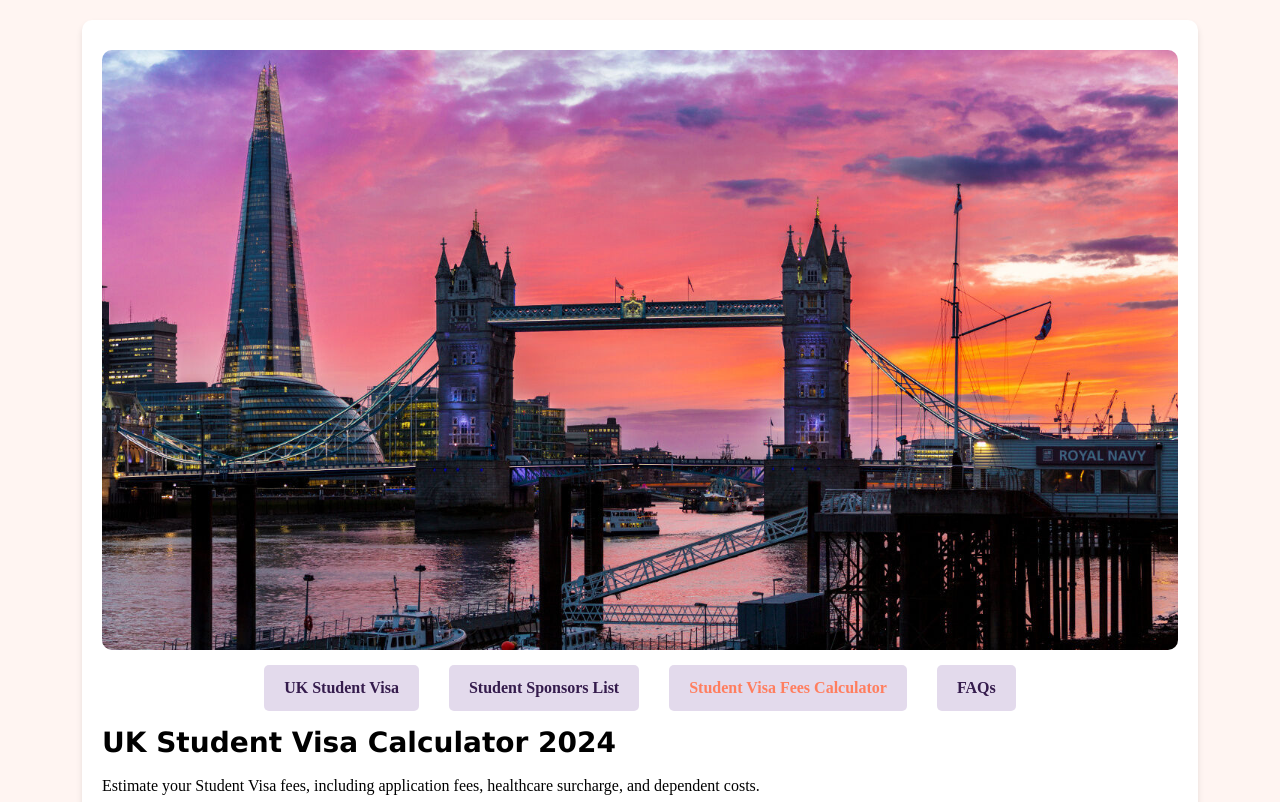
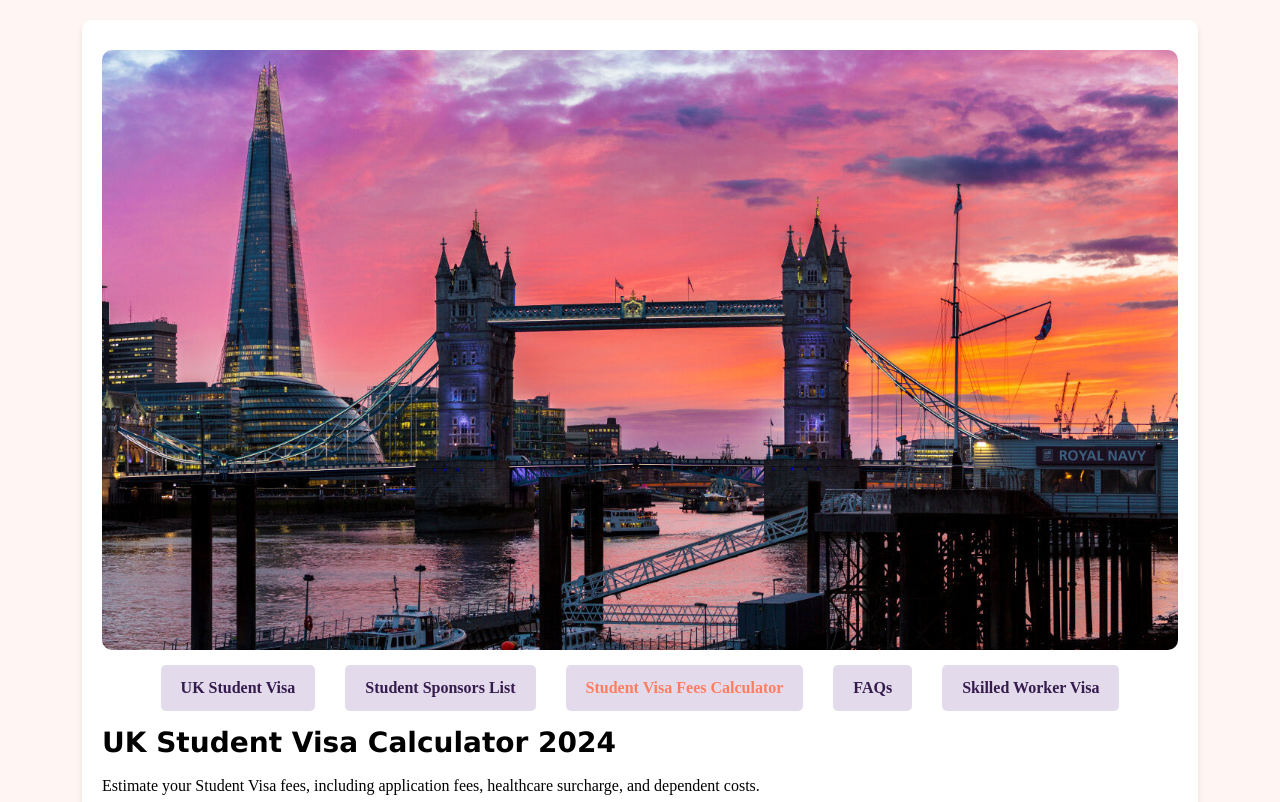
Before and after one commit to tutenstein/uk-student-sponsor, a website built with webpack: page public/calculate-student-visa-cost/index.html in a window 1280 px wide. Shown: the top 802 px of the page. Built offline with nearby package versions, Linux system fonts and the light colour scheme.

Commit message:
update seo

```diff
--- a/public/calculate-student-visa-cost/index.html
+++ b/public/calculate-student-visa-cost/index.html
@@ -18,6 +18,7 @@
     <meta name="keywords" content="UK Student Visa Calculator, Visa Cost Calculator, UK Visa Fees 2024, Tier 4 Visa Costs, UK Immigration Fees, Visa Application Fee, Healthcare Surcharge, Immigration Health Surcharge, Visa Support Funds,UK Tier 4 Visa Costs">
 
     <meta property="og:title" content="2024 UK Student Visa Cost Calculator">
+    <meta property="og:site_name" content="UK Student Visa">
     <meta property="og:description" content="Calculate your UK Student Visa costs for 2024 using our comprehensive visa fee calculator. Plan your move to the UK with accurate cost estimates.">
     <meta property="og:type" content="website">
     <meta property="og:url" content="https://ukstudentsponsors.co.uk/student-visa-calculator/">
@@ -210,9 +211,6 @@
 
 <body>
     <section id="page4" class="page-single">
-        <!-- Hero image -->
-
-
         <div class="container">
             <div class="cover-photo"></div>
             <nav class="navigation border--bottom pt1">
@@ -221,6 +219,7 @@
                     <li class="small mr2"><a class="link link--text" href="../student-sponsor-list/">Student Sponsors List</a></li>
                     <li class="small mr2"><a class="link link--text current" href=".">Student Visa Fees Calculator</a></li>
                     <li class="small mr2"><a class="link link--text" href="../faqs/">FAQs</a></li>
+                    <li class="small mr2"><a class="link link--text" href="https://uksponsorlist.co.uk/">Skilled Worker Visa</a></li>
                 </ul>
             </nav>
             <!-- Page Content -->
```
Also changed, not shown: public/faqs/index.html (+1 -0 lines), public/index.html (+1 -0 lines), public/privacy-policy/index.html (+1 -0 lines), public/student-sponsor-list/index.html (+1 -0 lines), src/css/style.css.
